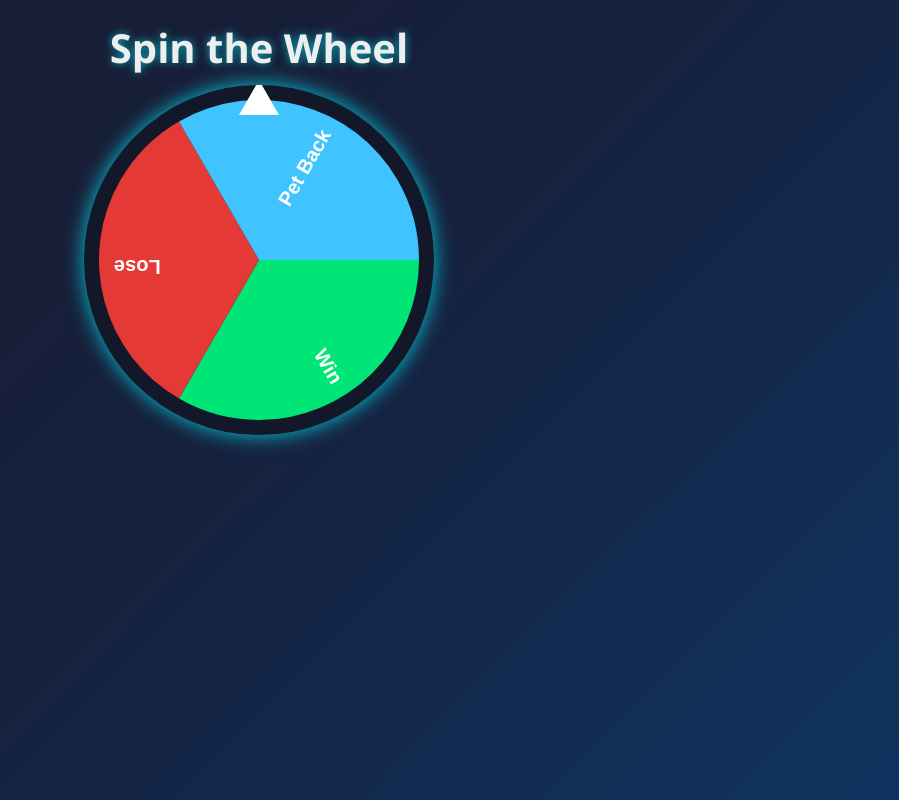
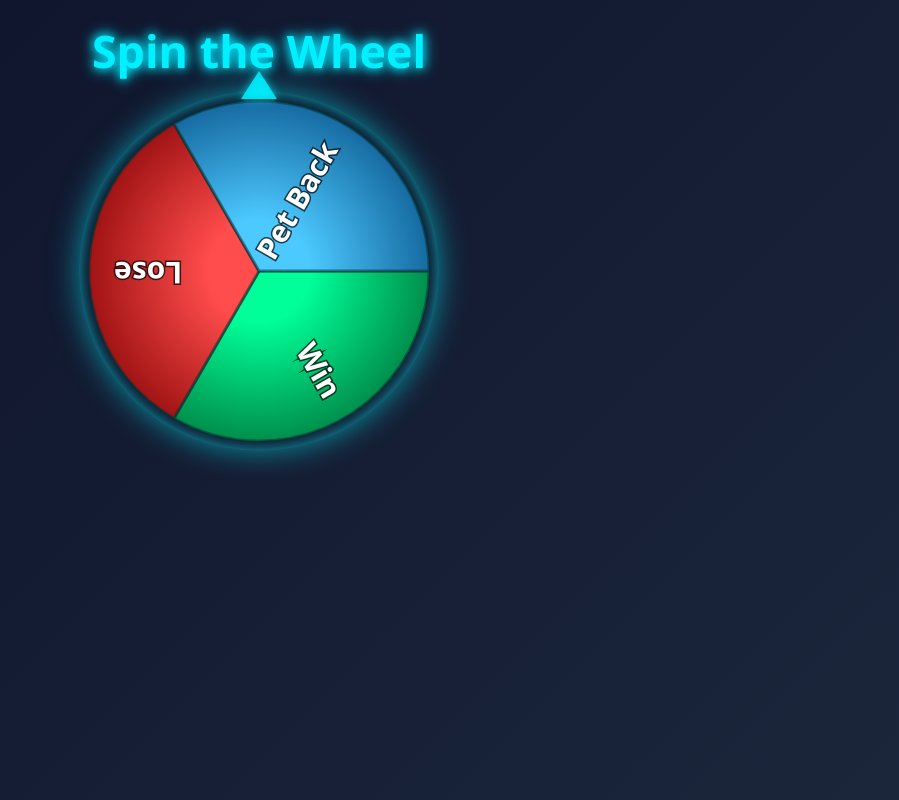
Before and after one commit to valeri1839/spin-the-wheel, a plain HTML site: page index.html in a window 1280 px wide. Shown: the whole page, without its empty margins (381-1280 px from the left). Drawn offline with nearby package versions, Linux system fonts and the light colour scheme.

Commit message:
Update4 index.html

```diff
--- a/index.html
+++ b/index.html
@@ -1,5 +1,5 @@
-
-<html lang="en">
+<!DOCTYPE html>
+<html lang="en" >
 <head>
   <meta charset="UTF-8" />
   <meta name="viewport" content="width=device-width, initial-scale=1" />
@@ -7,9 +7,9 @@
   <style>
     body {
       margin: 0;
-      background: linear-gradient(135deg, #1a1a2e, #16213e, #0f3460);
+      background: linear-gradient(135deg, #0d122a, #1b263b);
       color: #eee;
-      font-family: 'Segoe UI', sans-serif;
+      font-family: 'Segoe UI', Tahoma, Geneva, Verdana, sans-serif;
       display: flex;
       flex-direction: column;
       align-items: center;
@@ -19,22 +19,56 @@
     }
     h1 {
       margin: 20px 0 10px;
-      font-size: 2.5em;
+      font-size: 2.8rem;
+      font-weight: 800;
       cursor: pointer;
-      text-shadow: 0 0 8px #00f0ffaa;
+      color: #00f0ff;
+      text-shadow:
+        0 0 8px #00f0ffaa,
+        0 0 12px #00cfffbb,
+        0 0 16px #00ffffdd;
+      user-select: none;
     }
-    #canvas {
-      background: #121829;
+    #canvas-container {
+      position: relative;
+      width: 360px;
+      height: 360px;
+      margin: 0 auto;
+    }
+    canvas {
       border-radius: 50%;
-      box-shadow: 0 0 20px #00f0ffcc;
-      width: 350px;
-      height: 350px;
+      box-shadow:
+        0 0 30px #00f0ff88,
+        inset 0 0 15px #00f0ffaa;
+      display: block;
+      width: 360px !important;
+      height: 360px !important;
+      image-rendering: crisp-edges;
+      image-rendering: pixelated;
+      -webkit-font-smoothing: antialiased;
+      -moz-osx-font-smoothing: grayscale;
+    }
+    #pointer {
+      position: absolute;
+      top: -20px;
+      left: 50%;
+      transform: translateX(-50%);
+      width: 0;
+      height: 0;
+      border-left: 18px solid transparent;
+      border-right: 18px solid transparent;
+      border-bottom: 28px solid #00f0ffdd;
+      filter: drop-shadow(0 0 5px #00f0ffcc);
+      z-index: 10;
+      user-select: none;
+      pointer-events: none;
     }
     #controls {
-      margin-top: 20px;
+      margin-top: 25px;
       display: flex;
-      gap: 12px;
+      gap: 14px;
       transition: opacity 0.4s ease;
+      user-select: none;
     }
     #controls.hidden {
       opacity: 0;
@@ -45,81 +79,115 @@
     button {
       background: #00f0ff;
       border: none;
-      border-radius: 6px;
-      padding: 12px 22px;
+      border-radius: 8px;
+      padding: 14px 28px;
       font-weight: 700;
       color: #000;
+      font-size: 1.2rem;
       cursor: pointer;
-      font-size: 1.1em;
+      box-shadow:
+        0 4px 8px #00b3ff88;
+      transition: background 0.3s ease;
+      user-select: none;
     }
-    canvas {
-      image-rendering: auto;
+    button:hover {
+      background: #00d4ff;
     }
   </style>
 </head>
 <body>
 
 <h1 id="title">Spin the Wheel</h1>
-<canvas id="canvas" width="350" height="350"></canvas>
+
+<div id="canvas-container">
+  <canvas id="wheel"></canvas>
+  <div id="pointer"></div>
+</div>
+
 <div id="controls" class="hidden">
   <button data-result="win">Win</button>
   <button data-result="lose">Lose</button>
   <button data-result="pet back">Pet Back</button>
 </div>
 
-<!-- Confetti -->
+<!-- Confetti lib -->
 <script src="https://cdn.jsdelivr.net/npm/canvas-confetti@1.6.0/dist/confetti.browser.min.js"></script>
 
 <script>
 (() => {
-  const canvas = document.getElementById('canvas');
+  const canvas = document.getElementById('wheel');
   const ctx = canvas.getContext('2d');
+  const dpr = window.devicePixelRatio || 1;
+  const size = 360;
+
+  // Setup retina canvas
+  canvas.width = size * dpr;
+  canvas.height = size * dpr;
+  canvas.style.width = size + 'px';
+  canvas.style.height = size + 'px';
+  ctx.setTransform(1, 0, 0, 1, 0, 0);
+  ctx.scale(dpr, dpr);
+
+  const centerX = size / 2;
+  const centerY = size / 2;
+  const radius = size / 2 - 10;
+
   const segments = ['Win', 'Lose', 'Pet Back'];
-  const colors = ['#00e676', '#e53935', '#40c4ff'];
-  const centerX = canvas.width / 2;
-  const centerY = canvas.height / 2;
-  const radius = 160;
+  const colors = [
+    {start: '#00ff99', end: '#008f4c'}, // green
+    {start: '#ff4c4c', end: '#a11414'}, // red
+    {start: '#4cc9ff', end: '#166ba1'}, // blue
+  ];
+
+  function drawWheel(angle) {
+    ctx.clearRect(0, 0, size, size);
+    ctx.save();
+    ctx.translate(centerX, centerY);
+    ctx.rotate(angle);
+    const arc = (2 * Math.PI) / segments.length;
+
+    for (let i = 0; i < segments.length; i++) {
+      const grad = ctx.createRadialGradient(0, 0, radius * 0.3, 0, 0, radius);
+      grad.addColorStop(0, colors[i].start);
+      grad.addColorStop(1, colors[i].end);
+
+      ctx.beginPath();
+      ctx.fillStyle = grad;
+      ctx.moveTo(0, 0);
+      ctx.arc(0, 0, radius, i * arc, (i + 1) * arc);
+      ctx.closePath();
+      ctx.fill();
+
+      ctx.strokeStyle = '#00333388';
+      ctx.lineWidth = 3;
+      ctx.stroke();
+
+      ctx.save();
+      ctx.fillStyle = '#fff';
+      ctx.font = 'bold 30px "Segoe UI", Tahoma, Geneva, Verdana, sans-serif';
+      ctx.textAlign = 'right';
+      ctx.textBaseline = 'middle';
+      // Add subtle black outline for crisp text
+      ctx.lineWidth = 3;
+      ctx.strokeStyle = 'rgba(0,0,0,0.7)';
+
+      const textAngle = i * arc + arc / 2;
+      ctx.rotate(textAngle);
+
+      const text = segments[i];
+      // stroke then fill text for crisp effect
+      ctx.strokeText(text, radius - 25, 0);
+      ctx.fillText(text, radius - 25, 0);
+      ctx.restore();
+    }
+    ctx.restore();
+  }
 
   let currentAngle = 0;
   let isSpinning = false;
 
-  function drawWheel(angle) {
-    ctx.clearRect(0, 0, canvas.width, canvas.height);
-    ctx.save();
-    ctx.translate(centerX, centerY);
-    ctx.rotate(angle);
-    const arc = (2 * Math.PI) / segments.length;
-    for (let i = 0; i < segments.length; i++) {
-      ctx.beginPath();
-      ctx.fillStyle = colors[i];
-      ctx.moveTo(0, 0);
-      ctx.arc(0, 0, radius, i * arc, (i + 1) * arc);
-      ctx.lineTo(0, 0);
-      ctx.fill();
-      ctx.save();
-      ctx.rotate(i * arc + arc / 2);
-      ctx.fillStyle = '#fff';
-      ctx.font = 'bold 20px sans-serif';
-      ctx.textAlign = 'right';
-      ctx.fillText(segments[i], radius - 15, 0);
-      ctx.restore();
-    }
-    ctx.restore();
-
-    // pointer
-    ctx.fillStyle = '#fff';
-    ctx.beginPath();
-    ctx.moveTo(centerX, centerY - radius - 20);
-    ctx.lineTo(centerX - 20, centerY - radius + 15);
-    ctx.lineTo(centerX + 20, centerY - radius + 15);
-    ctx.closePath();
-    ctx.fill();
-  }
-
-  drawWheel(currentAngle);
-
+  const controls = document.getElementById('controls');
   const title = document.getElementById('title');
-  const controls = document.getElementById('controls');
   let controlsVisible = false;
 
   title.addEventListener('click', () => {
@@ -138,10 +206,20 @@
 
     const arc = (2 * Math.PI) / segments.length;
     const index = segments.findIndex(s => s.toLowerCase() === result.toLowerCase());
-    const stopAngle = (2 * Math.PI) - (index * arc + arc / 2);
-    const rounds = 6;
-    const totalAngle = rounds * 2 * Math.PI + stopAngle;
-    const duration = 4000;
+    if (index === -1) {
+      alert("Invalid result: " + result);
+      isSpinning = false;
+      return;
+    }
+
+    const pointerAngle = 3 * Math.PI / 2; // top
+    const targetAngle = index * arc + arc / 2;
+    let stopAngle = pointerAngle - targetAngle;
+    while (stopAngle < 0) stopAngle += 2 * Math.PI;
+
+    const rounds = 7;
+    const totalRotation = rounds * 2 * Math.PI + stopAngle;
+    const duration = 4500;
     let startTime;
 
     function animate(time) {
@@ -149,14 +227,14 @@
       const elapsed = time - startTime;
       const progress = Math.min(elapsed / duration, 1);
       const eased = 1 - Math.pow(1 - progress, 3);
-      currentAngle = eased * totalAngle;
+
+      currentAngle = eased * totalRotation;
       drawWheel(currentAngle);
 
       if (progress < 1) {
         requestAnimationFrame(animate);
       } else {
         isSpinning = false;
-
         if (result === 'win') {
           confetti({
             particleCount: 120,
@@ -164,13 +242,13 @@
             origin: { y: 0.4 }
           });
         }
-
         alert("Result: " + result.toUpperCase());
       }
     }
-
     requestAnimationFrame(animate);
   }
+
+  drawWheel(currentAngle);
 
   controls.querySelectorAll('button').forEach(btn => {
     btn.addEventListener('click', () => {
@@ -182,5 +260,6 @@
   });
 })();
 </script>
+
 </body>
 </html>
```
